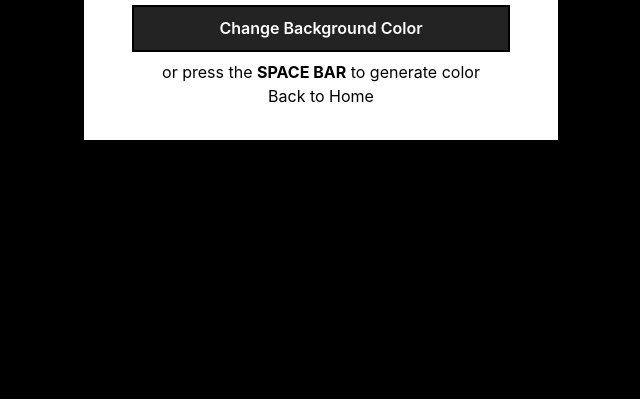
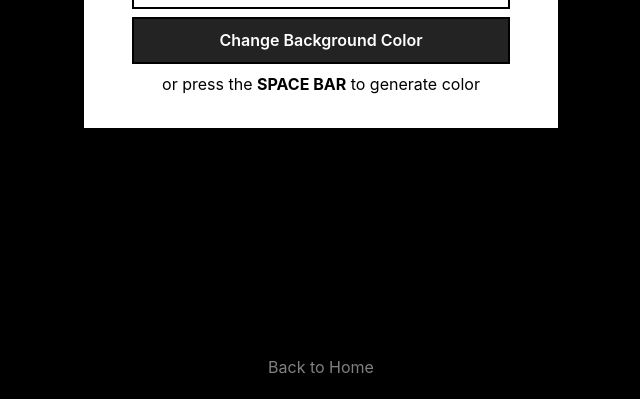
Before and after one commit to SujoyKrHaldar/Web-Dev-Challenges, a plain HTML site: page projects/background-color-changer/index.html in a window 1280 px wide. Shown: the part 401-800 px from the top of the page, without its empty margins (319-959 px from the left). Drawn offline with Linux system fonts and the light colour scheme.

Commit message:
update ui

```diff
--- a/css/index.css
+++ b/css/index.css
@@ -51,6 +51,7 @@ h1 {
   overflow: hidden;
   width: 100%;
   height: 200px;
+  background-color: black;
   /* border: 2px solid black; */
 }
 
--- a/projects/background-color-changer/css/index.css
+++ b/projects/background-color-changer/css/index.css
@@ -51,3 +51,16 @@ button {
   cursor: pointer;
   margin: 0.5rem 0;
 }
+
+a {
+  text-align: center;
+  position: absolute;
+  color: white;
+  bottom: 17px;
+  opacity: 0.5;
+  transition: 0.5s ease-in-out;
+}
+
+a:hover {
+  opacity: 1;
+}
--- a/projects/background-color-changer/index.html
+++ b/projects/background-color-changer/index.html
@@ -15,8 +15,8 @@
           Change Background Color
         </button>
         <p>or press the <span>space bar</span> to generate color</p>
-        <a href="/"><p>Back to Home</p></a>
       </div>
+      <a href="/"><p>Back to Home</p></a>
     </main>
     <script src="./js/index.js"></script>
   </body>
```
